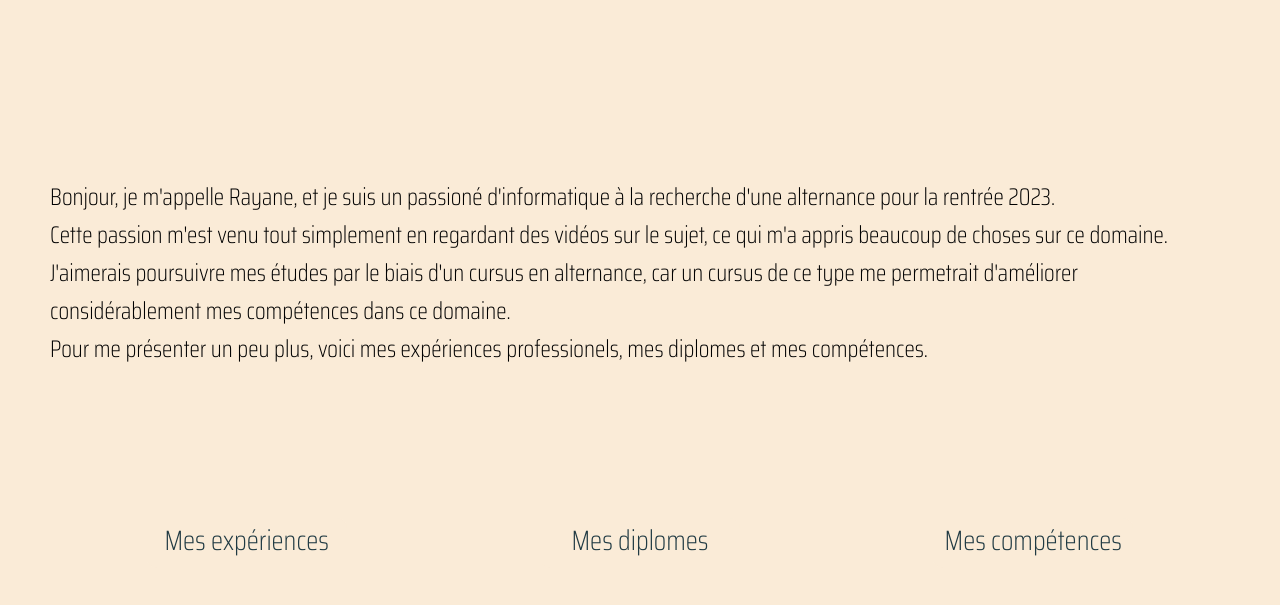
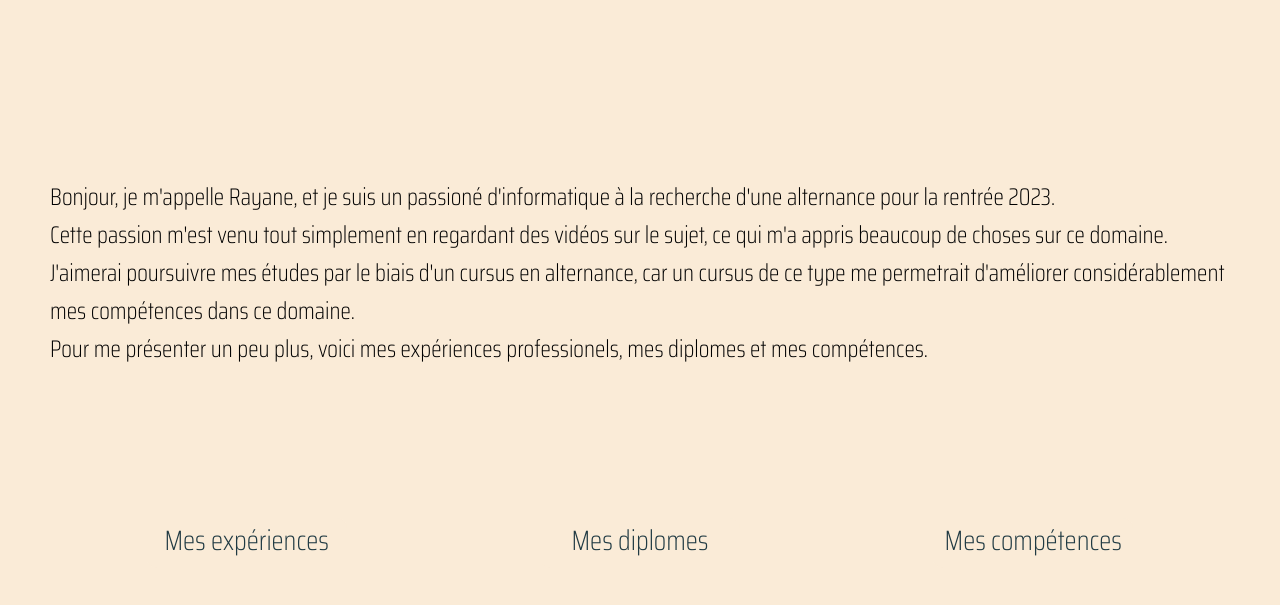
Before and after one commit to RayaneDerrag/Portfolio-, a plain HTML site: page index.html in a window 1280 px wide. Shown: the part 195-800 px from the top of the page. Drawn offline with Linux system fonts and the light colour scheme; a web font is replaced by a local one.

Commit message:
Update index.html

```diff
--- a/index.html
+++ b/index.html
@@ -23,7 +23,7 @@
         <br>
         Cette passion m'est venu tout simplement en regardant des vidéos sur le sujet, ce qui m'a appris beaucoup de choses sur ce domaine.
         <br>
-        J'aimerais poursuivre mes études par le biais d'un cursus en alternance, car un cursus de ce type me permetrait d'améliorer considérablement mes compétences dans ce domaine.
+        J'aimerai poursuivre mes études par le biais d'un cursus en alternance, car un cursus de ce type me permetrait d'améliorer considérablement mes compétences dans ce domaine.
         <br>
         Pour me présenter un peu plus, voici mes expériences professionels, mes diplomes et mes compétences.
     </p>
@@ -42,7 +42,7 @@
         <p>
             <li>
                 <ul><span>Coursier</span> ( uber eats et Deliveroo )
-                <br>Du novembre 2020 jusqu’à novembre 2023</ul>
+                <br>De novembre 2020 jusqu’à novembre 2023</ul>
                 <ul><span>Manutentionnaire</span> LEROY MERLIN
                 <br>Du 27 mars 2023 au 3 mai 2023</ul>
                 <ul><span>Employé usine</span> ALAINE
```
